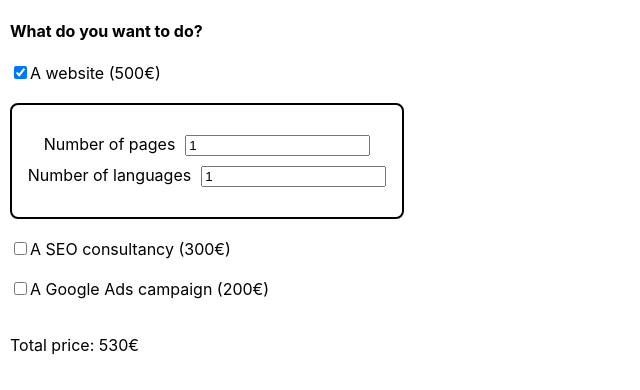
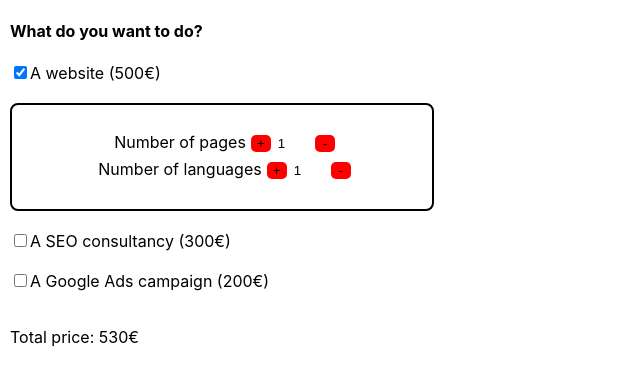
Before and after one commit to mariago6/react-sprint7, a React (Create React App) app: page / in a window 1280 px wide. Both pictures are taken after a click on the checkbox "A website (500€)". Shown: the top 390 px of the page, without its empty margins (0-640 px from the left). Built offline with nearby package versions, Linux system fonts and the light colour scheme.

Commit message:
exercise_3_draft

```diff
--- a/src/App.js
+++ b/src/App.js
@@ -7,19 +7,17 @@ import Panell from './components/Panell';
 function App() {
   const [formData, setFormData] = useState(
     {web: false, seo: false, ads: false, pages: 1, languages: 1}
-  )
+  );
+
+  const [totalPrice, setTotalPrice] = useState(0);
 
   function handleChange(event) {
     const {name, type, value, checked} = event.target;
-    setFormData(prevFormData => {
-        return {
-            ...prevFormData,
-            [name]: type === 'checkbox' ? checked : value
-        }
-    })
+    setFormData(prevFormData => ({
+      ...prevFormData,
+      [name]: type === 'checkbox' ? checked : value
+    }));
   }
-
-  const [totalPrice, setTotalPrice] = useState(0);
 
   useEffect(() => {
     const price = (formData.web && (500 + (formData.pages * formData.languages * 30))) + (formData.seo && 300) + (formData.ads && 200 );
@@ -42,8 +40,22 @@ function App() {
         <div>
           {formData.web &&
             <PanellBox>
-              <Panell text='Number of pages' name='pages' onChange={handleChange} value={formData.pages}/>
-              <Panell text='Number of languages' name='languages' onChange={handleChange} value={formData.languages}/>
+              <Panell
+                text='Number of pages'
+                name='pages'
+                onChange={handleChange}
+                value={formData.pages}
+                onClickAdd={() => setFormData(prevFormData => ({ ...prevFormData, pages: prevFormData.pages + 1}))}
+                onClickSub={() => formData.pages > 1 && setFormData(prevFormData => ({ ...prevFormData, pages: prevFormData.pages - 1}))}
+              />
+              <Panell
+                text='Number of languages'
+                name='languages'
+                onChange={handleChange}
+                value={formData.languages}
+                onClickAdd={() => setFormData(prevFormData => ({ ...prevFormData, languages: prevFormData.languages + 1}))}
+                onClickSub={() => formData.languages > 1 && setFormData(prevFormData => ({ ...prevFormData, languages: prevFormData.languages - 1}))}
+              />
             </PanellBox>
           }
         </div>
--- a/src/components/Panell.js
+++ b/src/components/Panell.js
@@ -1,9 +1,10 @@
-import {TextBox, Box} from '../styled'
+import {TextBox, Box, Button} from '../styled'
 
 function Panell(props){
   return(
     <div>
       <TextBox>{props.text}</TextBox>
+      <Button type='button' onClick={props.onClickAdd}>+</Button>
       <Box
         type='number'
         onChange={props.onChange}
@@ -11,6 +12,7 @@ function Panell(props){
         value={props.value}
         min={1}
       />
+      <Button type='button' onClick={props.onClickSub}>-</Button>
     </div>
   )
 }
--- a/src/styled.js
+++ b/src/styled.js
@@ -5,7 +5,7 @@ export const PanellBox = styled.div`
   border-color: black;
   border-width: 2px;
   border-radius: 8px;
-  width: 370px;
+  width: 400px;
   padding: 25px 10px;
   margin-bottom: 20px;
   text-align: center;
@@ -16,4 +16,13 @@ export const TextBox = styled.label`
 `
 export const Box = styled.input`
   margin: 5px;
+  width: 30px;
+  border: none;
+
 `
+export const Button = styled.button`
+  background-color: red;
+  width: 20px;
+  border: none;
+  border-radius: 5px;
+`
```
